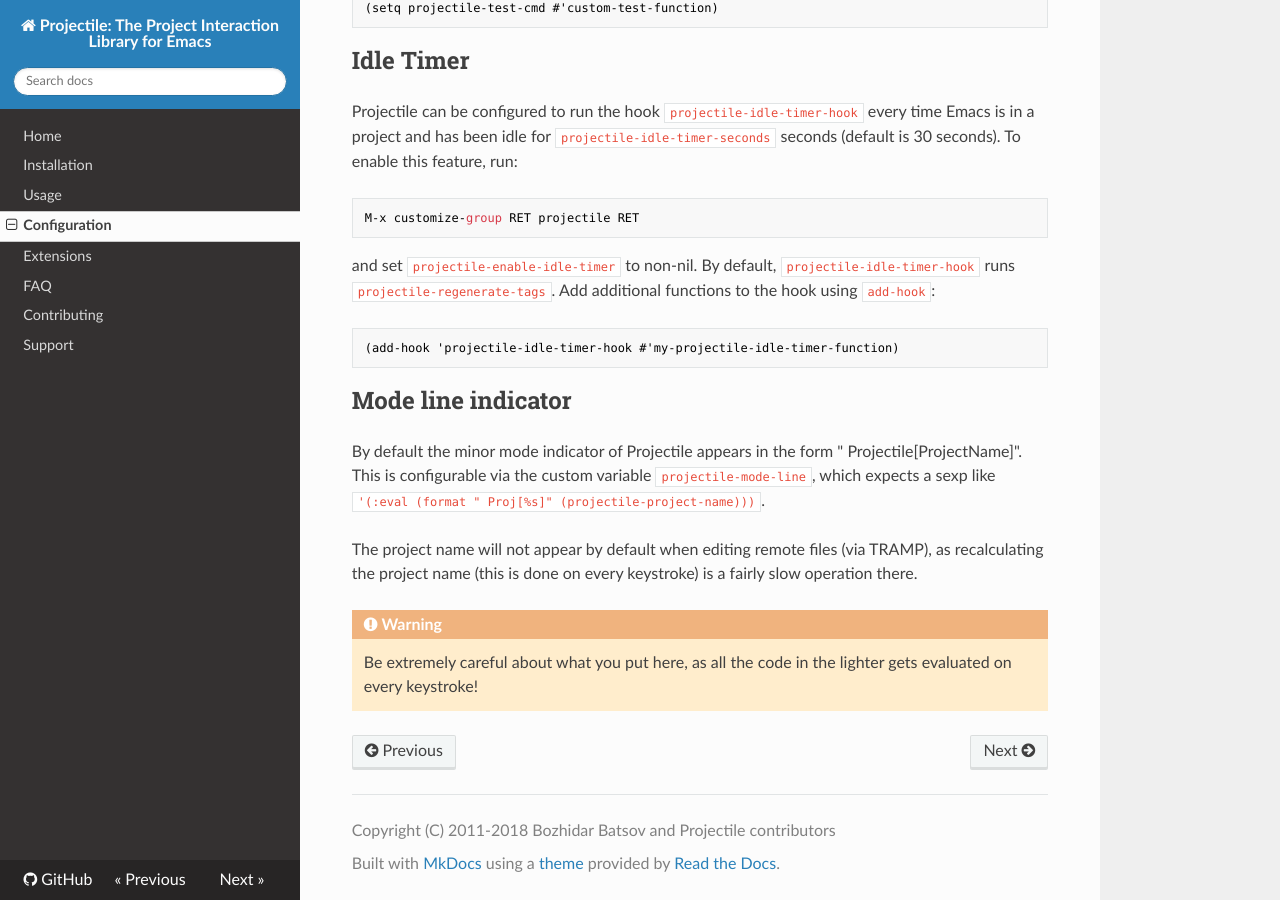
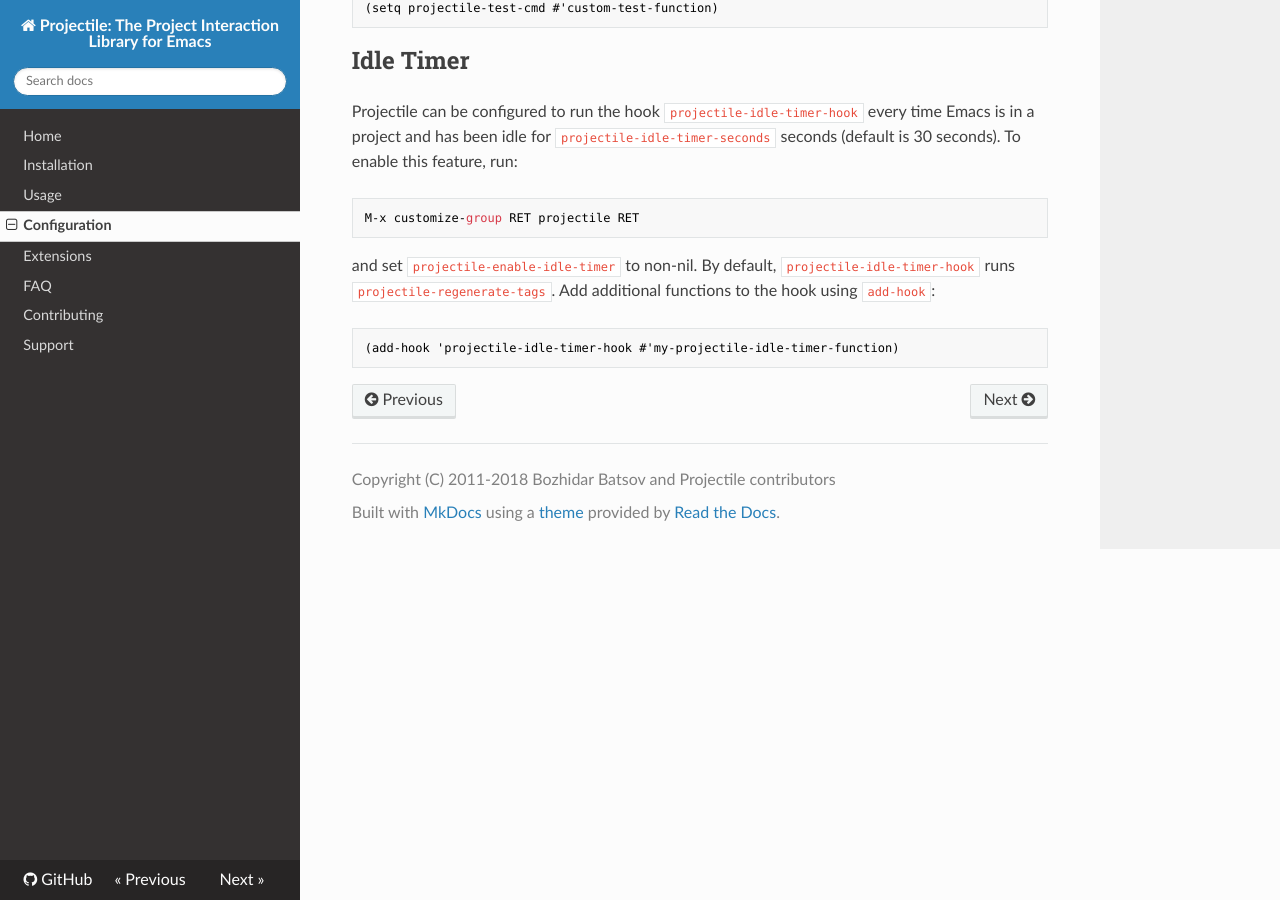
Before and after one commit to bbatsov/projectile, an MkDocs documentation site: the page built from doc/configuration.md, in a window 1280 px wide and 900 px high, scrolled down 7977 px. Built offline with MkDocs 1.6.1, drawn with Linux system fonts in a browser that asks for light colours; nearby versions of some CDN libraries; old or Windows-style settings are respelled for this version of MkDocs.

Commit message:
Remove some outdated info about the mode line indicator

````diff
--- a/doc/configuration.md
+++ b/doc/configuration.md
@@ -429,19 +429,3 @@
 ```el
 (add-hook 'projectile-idle-timer-hook #'my-projectile-idle-timer-function)
 ```
-
-## Mode line indicator
-
-By default the minor mode indicator of Projectile appears in the form
-" Projectile[ProjectName]". This is configurable via the custom variable
-`projectile-mode-line`, which expects a sexp like
-`'(:eval (format " Proj[%s]" (projectile-project-name)))`.
-
-The project name will not appear by default when editing remote files
-(via TRAMP), as recalculating the project name (this is done on every
-keystroke) is a fairly slow operation there.
-
-!!! Warning
-
-    Be extremely careful about what you put here, as all the code in the lighter
-    gets evaluated on every keystroke!
````
